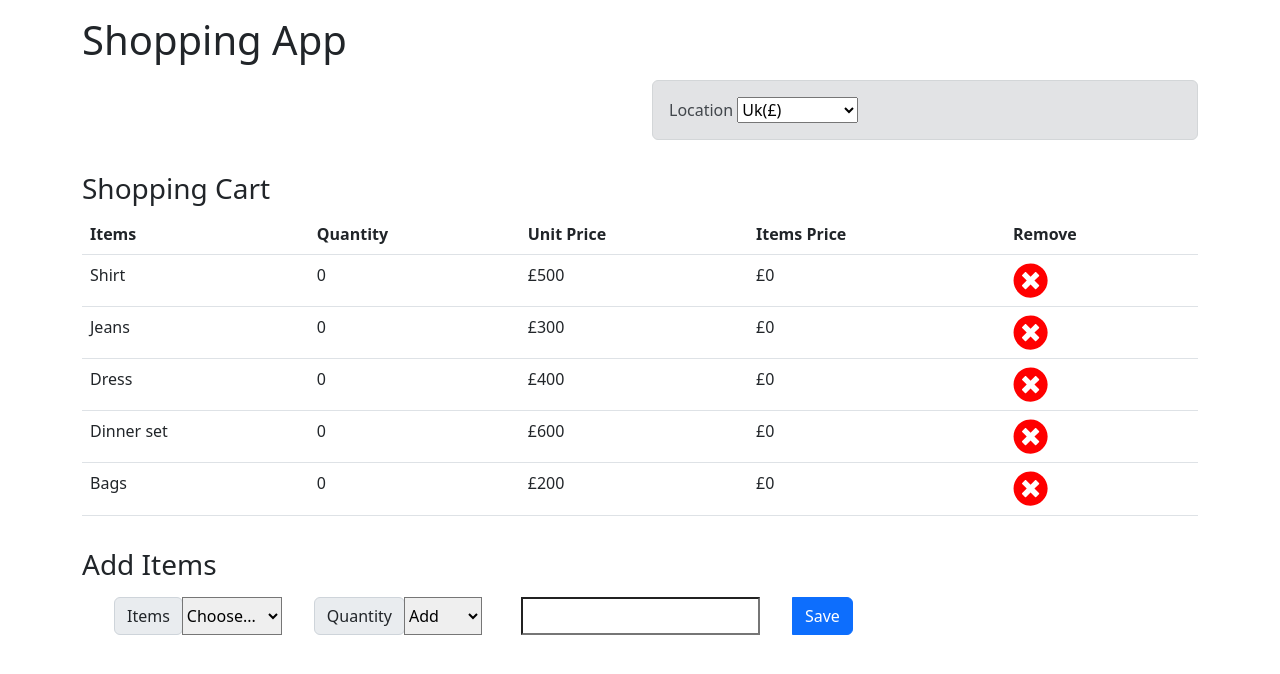
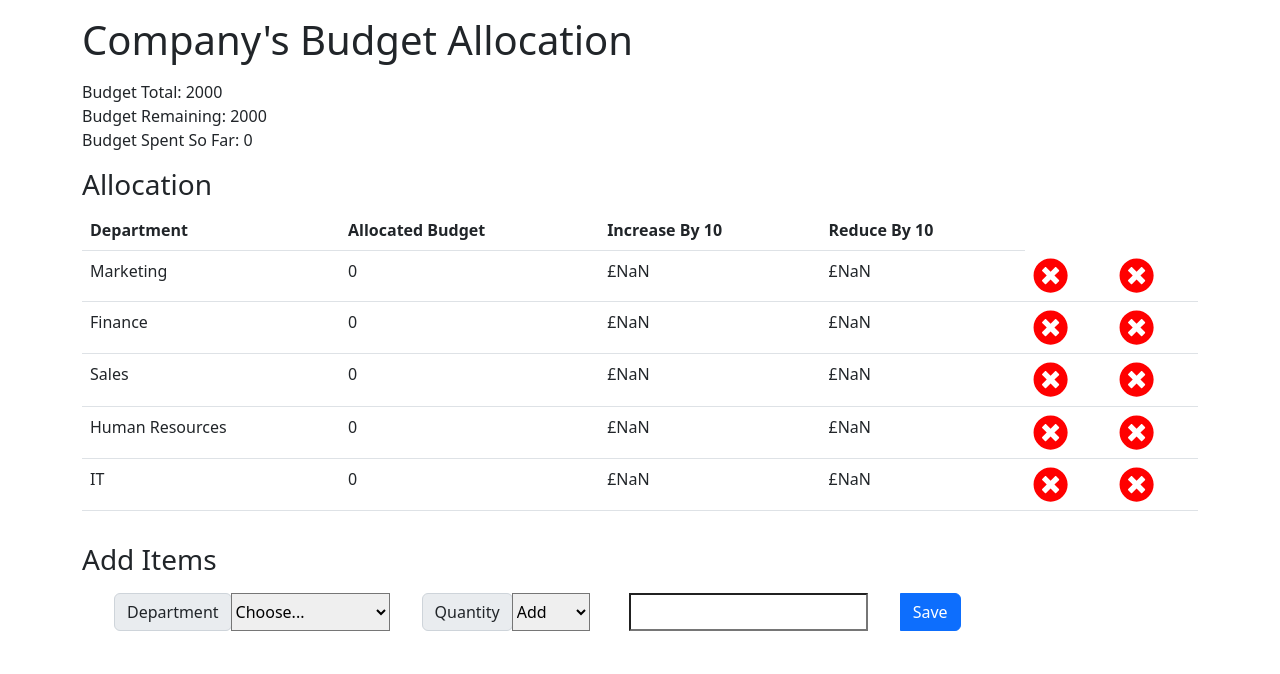
Before and after one commit to seattletravis/ejtos-react_budget_app, a React (Create React App) app: page / in a window 1280 px wide. Shown: the top 674 px of the page. Built offline with nearby package versions, Linux system fonts and the light colour scheme.

Commit message:
second commit

```diff
--- a/src/App.js
+++ b/src/App.js
@@ -7,21 +7,19 @@ import CartValue from './components/CartValue';
 import ExpenseList from './components/ExpenseList';
 import ItemSelected from './components/ItemSelected';
 import Location from './components/Location';
+import BudgetTotal from './components/BudgetTotal';
 
 const App = () => {
     return (
         <AppProvider>
             <div className='container'>
-                <h1 className='mt-3'>Shopping App</h1>
+                <h1 className='mt-3'>Company's Budget Allocation</h1>
                 <div className='row mt-3'>
                     <div className='col-sm'>
-                        <CartValue />
-                    </div>
-                    <div className='col-sm'>
-                        <Location />
+                        <BudgetTotal />
                     </div>
                 </div>
-                <h3 className='mt-3'>Shopping Cart</h3>
+                <h3 className='mt-3'>Allocation</h3>
                 <div className='row '>
                     <div className='col-sm'>
                         <ExpenseList />
--- /dev/null
+++ b/src/components/BudgetTotal.js
@@ -0,0 +1,22 @@
+import React, { useState } from "react"
+
+const BudgetTotal = () => {
+
+    const budgetTotal = useState(2000)
+    const budgetRemaining = useState(2000)
+    const budgetSpent = useState(0)
+
+
+
+    return (
+        <div>
+            <div>Budget Total: {budgetTotal}</div>
+            <div>Budget Remaining: {budgetRemaining}</div>
+            <div>Budget Spent So Far: {budgetSpent}</div>
+        </div>
+    )
+}
+
+
+
+export default BudgetTotal
--- a/src/components/CartValue.js
+++ b/src/components/CartValue.js
@@ -2,6 +2,9 @@ import React, { useContext } from 'react';
 import { AppContext } from '../context/AppContext';
 
 const CartValue = () => {
+    return (
+        <div>Hello Workd</div>
+    )
 };
 
 export default CartValue;
--- a/src/components/ExpenseItem.js
+++ b/src/components/ExpenseItem.js
@@ -19,11 +19,12 @@ const ExpenseItem = (props) => {
 
     return (
         <tr>
-        <td>{props.name}</td>
-        <td>{props.quantity}</td>
-        <td>{Location}{parseInt(props.unitprice)}</td>
-        <td>{Location}{parseInt(props.quantity)*parseInt(props.unitprice)}</td>
-        <td><FaTimesCircle size='2.2em' color="red" onClick={handleDeleteItem}></FaTimesCircle></td>
+            <td>{props.name}</td>
+            <td>{props.quantity}</td>
+            <td>{Location}{parseInt(props.unitprice)}</td>
+            <td>{Location}{parseInt(props.quantity)*parseInt(props.unitprice)}</td>
+            <td><FaTimesCircle size='2.2em' color="red" onClick={handleDeleteItem}></FaTimesCircle></td>
+            <td><FaTimesCircle size='2.2em' color="red" onClick={handleDeleteItem}></FaTimesCircle></td>
         </tr>
     );
 };
--- a/src/components/ExpenseList.js
+++ b/src/components/ExpenseList.js
@@ -9,11 +9,10 @@ const ExpenseList = () => {
         <table className='table'>
               <thead className="thead-light">
             <tr>
-              <th scope="col">Items</th>
-              <th scope="col">Quantity</th>
-              <th scope="col">Unit Price</th>
-              <th scope="col">Items Price</th>
-              <th scope="col">Remove</th>
+              <th scope="col">Department</th>
+              <th scope="col">Allocated Budget</th>
+              <th scope="col">Increase By 10</th>
+              <th scope="col">Reduce By 10</th>
             </tr>
           </thead>
             <tbody>
--- a/src/components/ItemSelected.js
+++ b/src/components/ItemSelected.js
@@ -2,7 +2,7 @@ import React, { useContext, useState } from 'react';
 import { AppContext } from '../context/AppContext';
 
 const ItemSelected = (props) => {
-    const { dispatch} = useContext(AppContext);
+    const { dispatch } = useContext(AppContext);
 
     const [name, setName] = useState('');
     const [quantity, setQuantity] = useState('');
@@ -33,17 +33,17 @@ const ItemSelected = (props) => {
         <div>
             <div className='row'>
 
-            <div className="input-group mb-3" style={{ marginLeft: '2rem' }}>
+                <div className="input-group mb-3" style={{ marginLeft: '2rem' }}>
                     <div className="input-group-prepend">
-                <label className="input-group-text" htmlFor="inputGroupSelect01">Items</label>
-                </div>
+                        <label className="input-group-text" htmlFor="inputGroupSelect01">Department</label>
+                    </div>
                   <select className="custom-select" id="inputGroupSelect01" onChange={(event) => setName(event.target.value)}>
                         <option defaultValue>Choose...</option>
-                        <option value="Shirt" name="Shirt"> Shirt</option>
-                <option value="Dress" name="Dress">Dress</option>
-                <option value="Jeans" name="Jeans">Jeans</option>
-                <option value="Dinner set" name="Dinner set">Dinner set</option>
-                <option value="Bags" name="Bags">Bags</option>
+                        <option value="Marketing" name="Marketing">Marketing</option>
+                        <option value="Finance" name="Finance">Finance</option>
+                        <option value="Sales" name="Sales">Sales</option>
+                        <option value="Human Resources" name="Human Resources">Human Resources</option>
+                        <option value="IT" name="IT">IT</option>
                   </select>
 
                     <div className="input-group-prepend" style={{ marginLeft: '2rem' }}>
--- a/src/context/AppContext.js
+++ b/src/context/AppContext.js
@@ -62,11 +62,11 @@ export const AppReducer = (state, action) => {
 // 1. Sets the initial state when the app loads
 const initialState = {
     expenses: [
-        { id: "Shirt", name: 'Shirt', quantity: 0, unitprice: 500 },
-        { id: "Jeans", name: 'Jeans', quantity: 0, unitprice: 300 },
-        { id: "Dress", name: 'Dress', quantity: 0, unitprice: 400 },
-        { id: "Dinner set", name: 'Dinner set', quantity: 0, unitprice: 600 },
-        { id: "Bags", name: 'Bags', quantity: 0, unitprice: 200 },
+        { id: "Marketing", name: 'Marketing', quantity: 0},
+        { id: "Finance", name: 'Finance', quantity: 0},
+        { id: "Sales", name: 'Sales', quantity: 0},
+        { id: "Human Resources", name: 'Human Resources', quantity: 0},
+        { id: "IT", name: 'IT', quantity: 0},
     ],
     Location: '£'
 };
```
